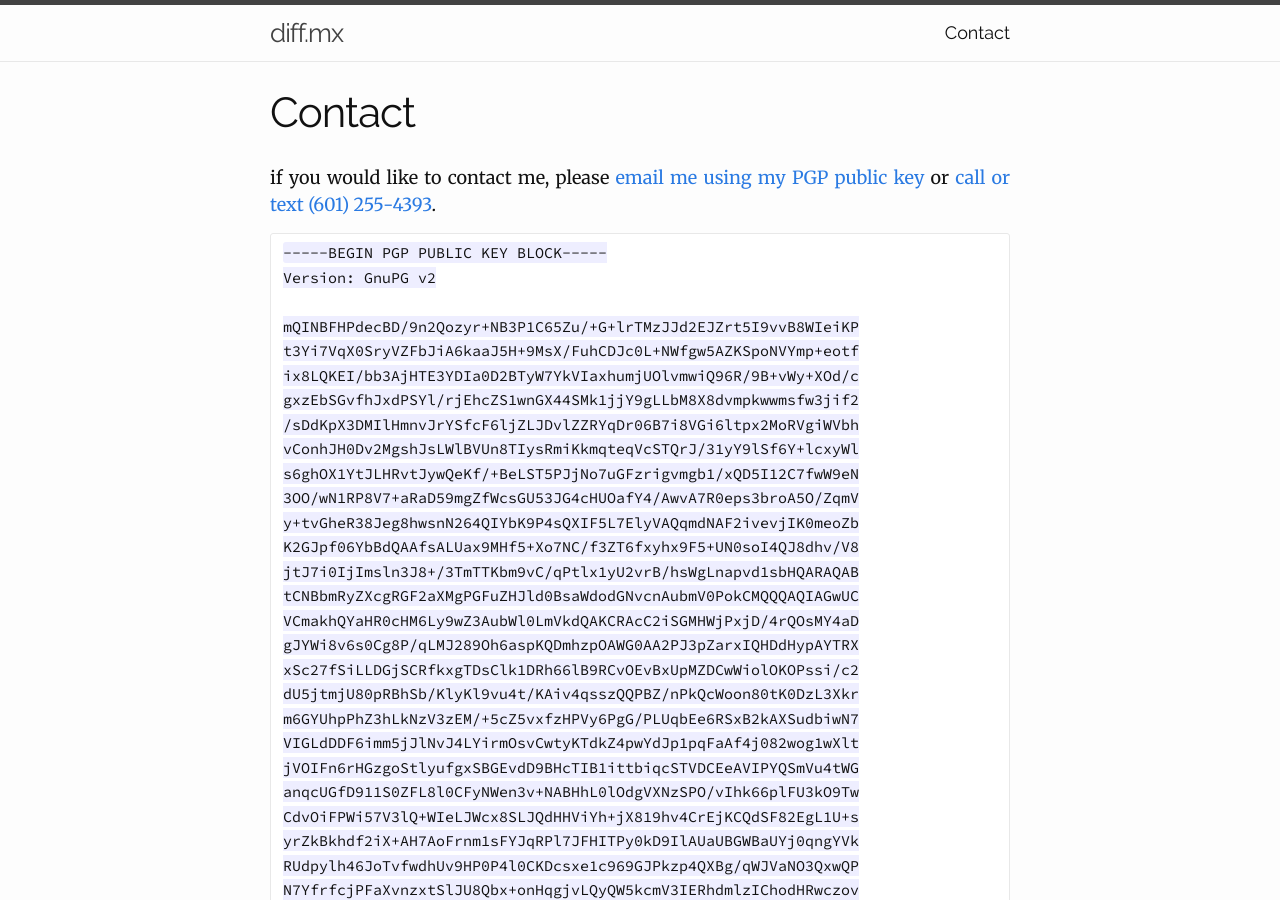
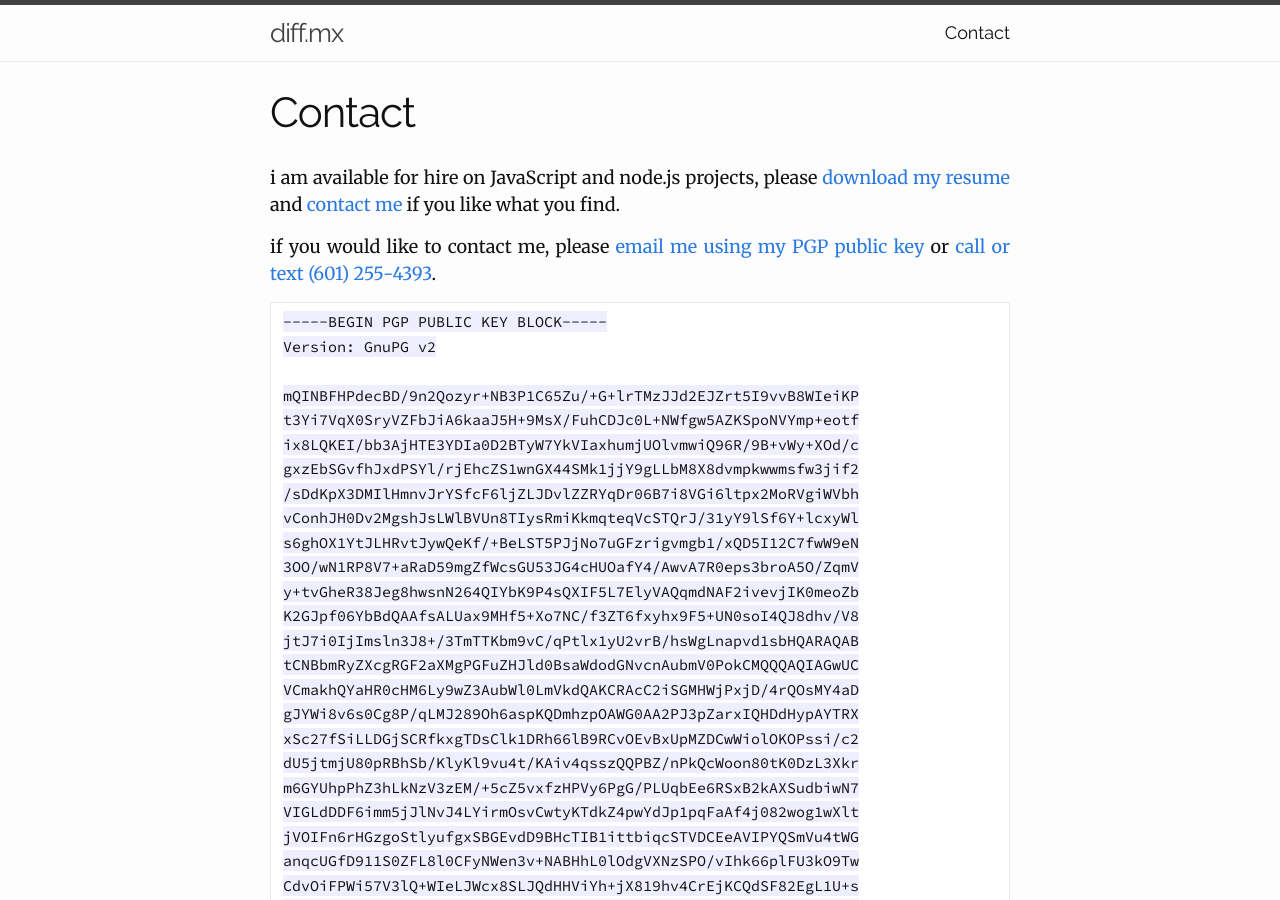
Before and after one commit to diffalot/diff.mx, a Jekyll site: the page built from contact.md, in a window 1280 px wide and 900 px high. Built offline with Jekyll 4.4.1, drawn with Linux system fonts in a browser that asks for light colours.

Commit message:
added resume

```diff
--- a/contact.md
+++ b/contact.md
@@ -4,7 +4,14 @@ title: Contact
 permalink: /contact/
 ---
 
-if you would like to contact me, please [email me using my PGP public key](mailto:diffalot@diff.mx) or [call or text (601) 255-4393](tel:601-255-4393).
+i am available for hire on JavaScript and node.js projects, please [download my
+resume](https://diff.mx/resume-Andrew_Davis.pdf) and
+[contact](mailto:diffalot@diff.mx) [me](tel:601-255-4393) if you like what you
+find.
+
+if you would like to contact me, please [email me using my PGP public
+key](mailto:diffalot@diff.mx) or [call or text (601)
+255-4393](tel:601-255-4393).
 
     -----BEGIN PGP PUBLIC KEY BLOCK-----
     Version: GnuPG v2
```
Also changed, not shown: 1 other file.
